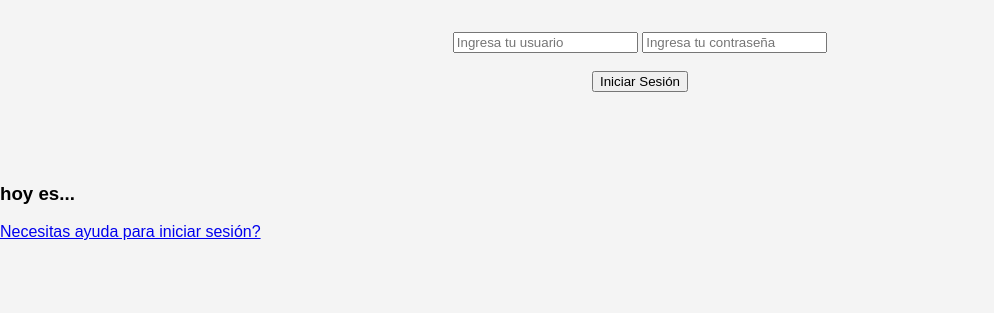
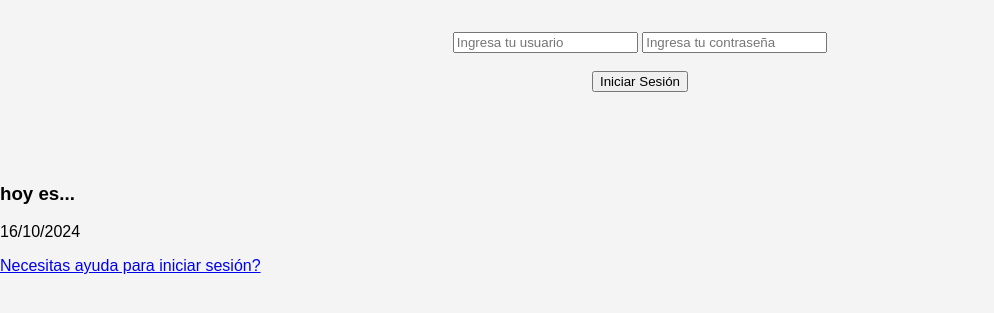
Before and after one commit to Jona6001/ProyectoIntegradora1-E4, a website: page Integradora/index.html in a window 1280 px wide. Shown: the part 181-494 px from the top of the page, without its empty margins (0-994 px from the left). Drawn offline with Linux system fonts and the light colour scheme.

Commit message:
fecha en index

```diff
--- a/Integradora/index.html
+++ b/Integradora/index.html
@@ -34,7 +34,7 @@
     <!-- Calendario (Dia de hoy) -->
     <h3> hoy es... </h3>
     <p id="fecha">  </p>
-    <script src="scripts/index.js"></script>
+    <script src="scripts/script.js"></script>
 
     <a href="screens/ayuda.html"> Necesitas ayuda para iniciar sesión?</a>
 
```
